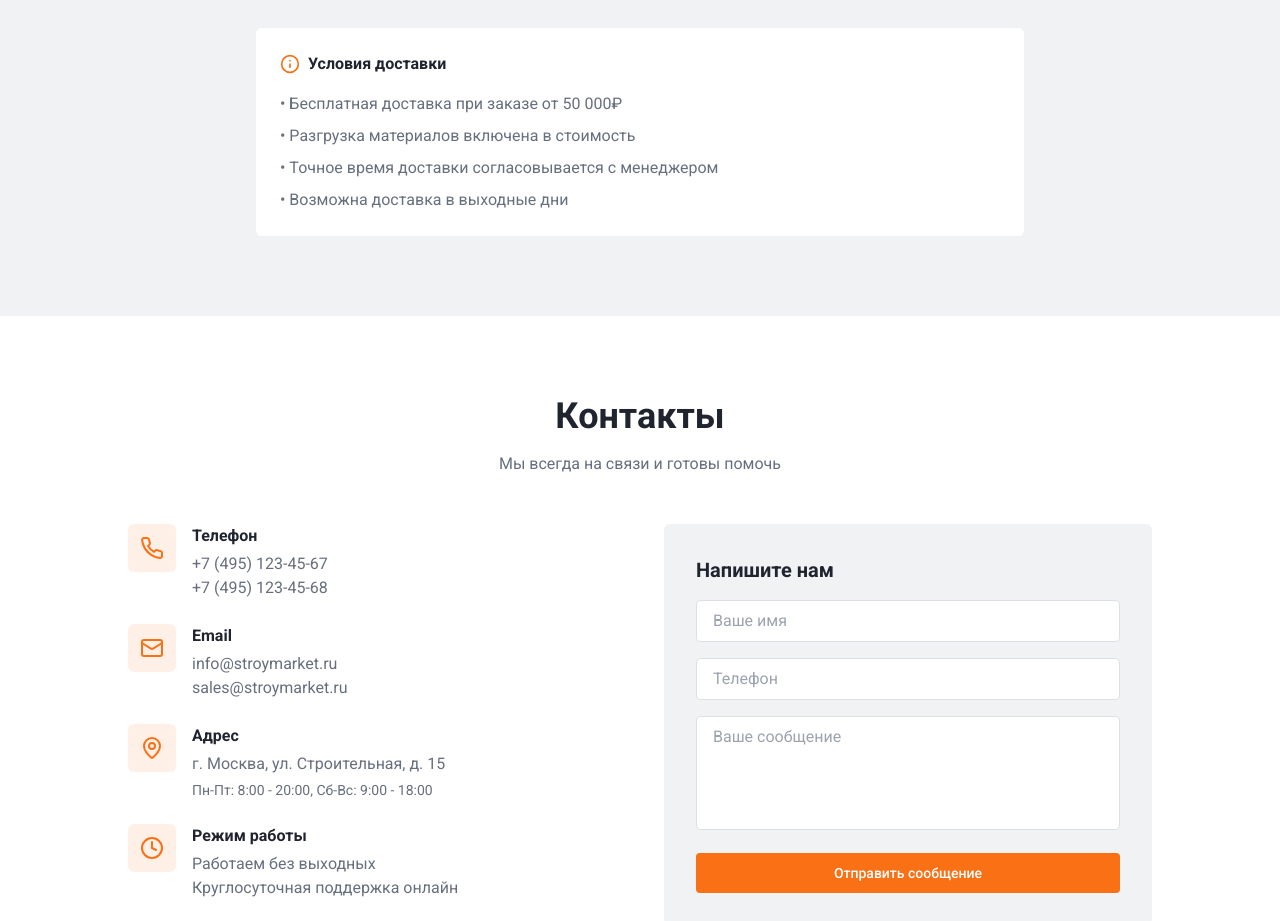
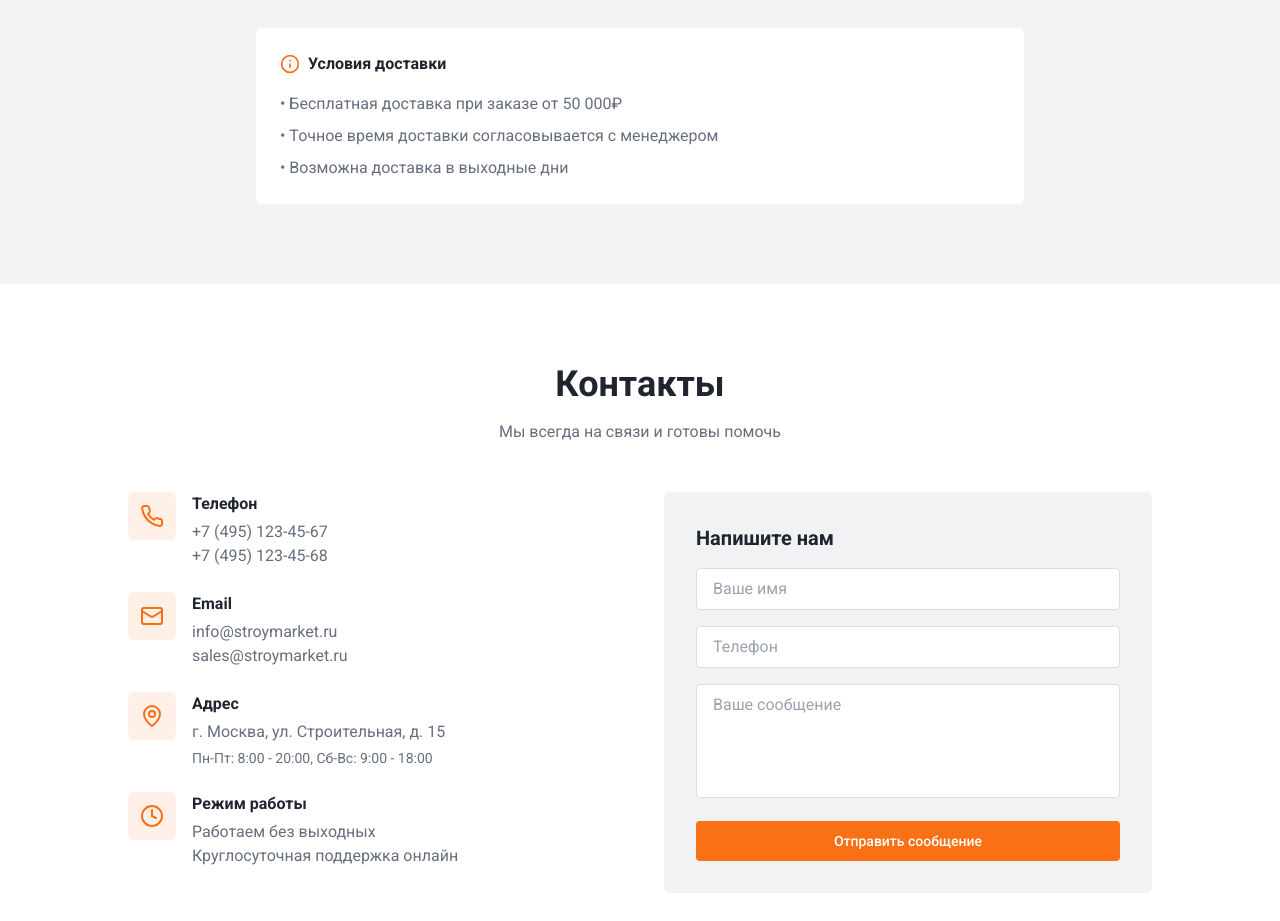
Before and after one commit to pr-poehali-dev/builder-store-website, a React (Vite) app: page / in a window 1280 px wide. Shown: the part 3000-3921 px from the top of the page. Built offline with nearby package versions, Linux system fonts and the light colour scheme.

Commit message:
Убрать условия разгрузки

```diff
--- a/src/pages/Index.tsx
+++ b/src/pages/Index.tsx
@@ -307,7 +307,6 @@ const Index = () => {
             </h4>
             <ul className="space-y-2 text-muted-foreground">
               <li>• Бесплатная доставка при заказе от 50 000₽</li>
-              <li>• Разгрузка материалов включена в стоимость</li>
               <li>• Точное время доставки согласовывается с менеджером</li>
               <li>• Возможна доставка в выходные дни</li>
             </ul>
```
